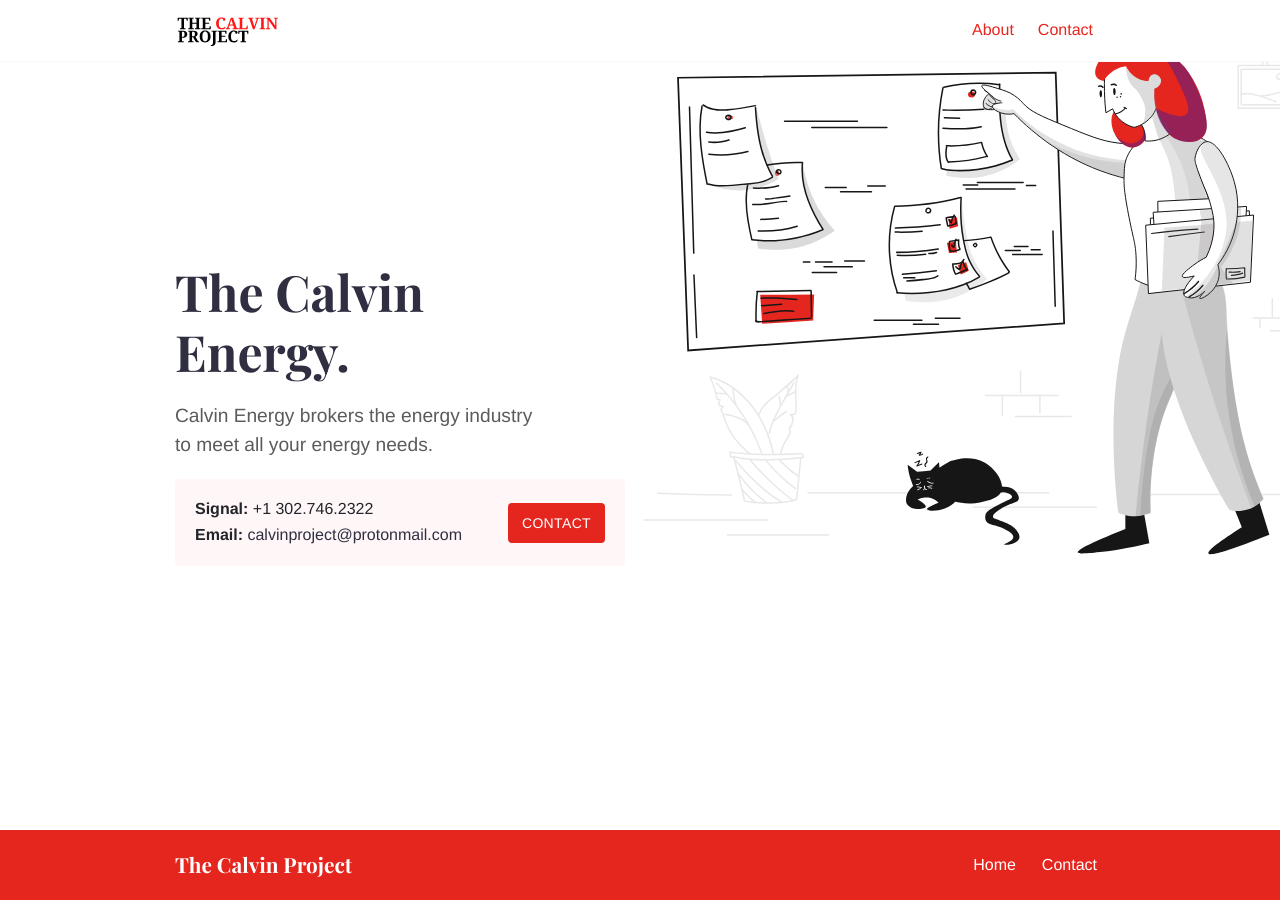
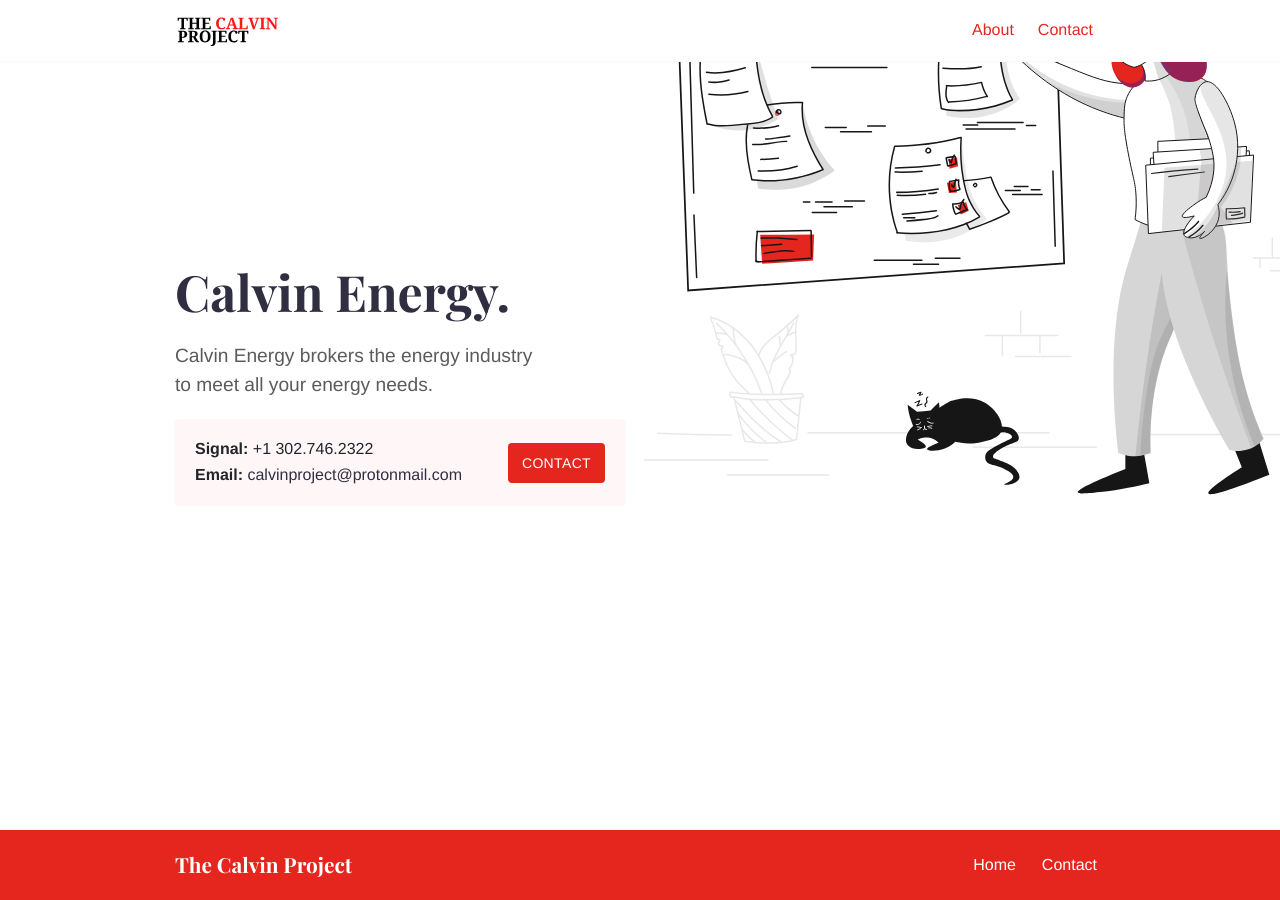
Before and after one commit to davemane/calvinenergy, a Jekyll site: the page built from index.md, in a window 1280 px wide. Built offline with Jekyll 4.4.1, drawn with Linux system fonts in a browser that asks for light colours.

Commit message:
Update index.md

```diff
--- a/index.md
+++ b/index.md
@@ -7,6 +7,6 @@ intro_image_absolute: true
 intro_image_hide_on_mobile: false
 ---
 
-# The Calvin Energy.
+# Calvin Energy.
 
 Calvin Energy brokers the energy industry to meet all your energy needs.
```
